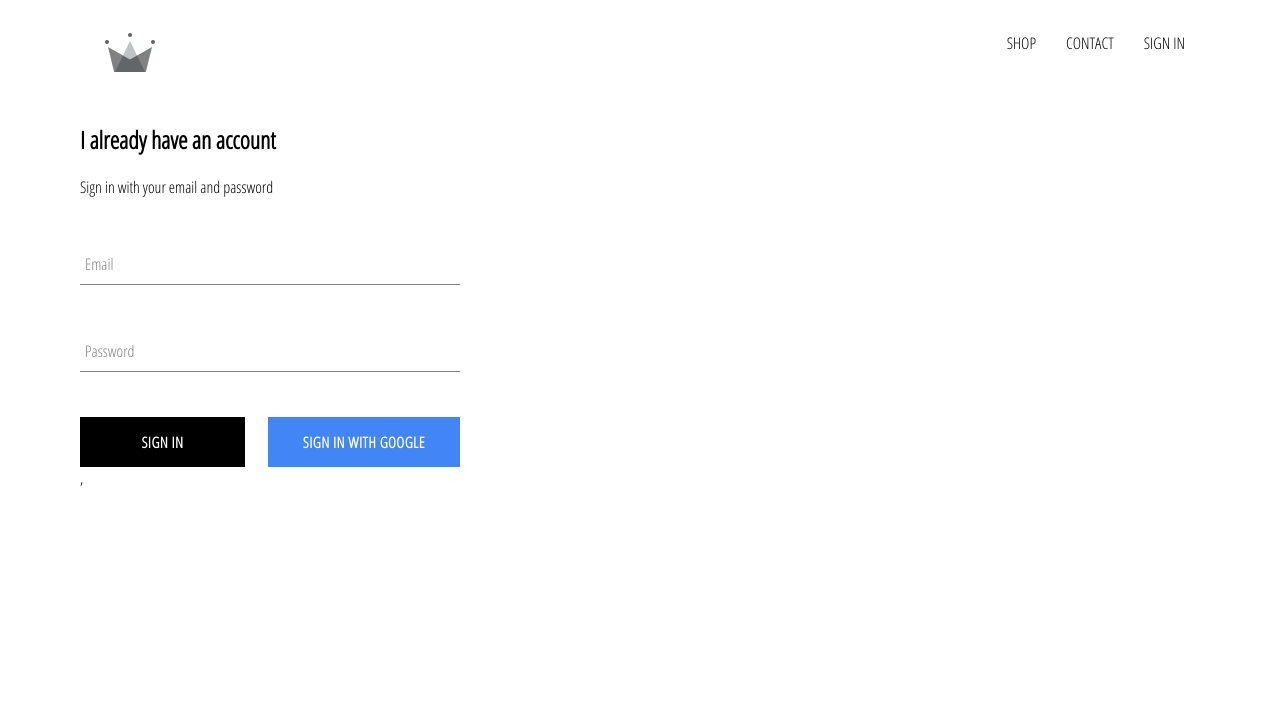
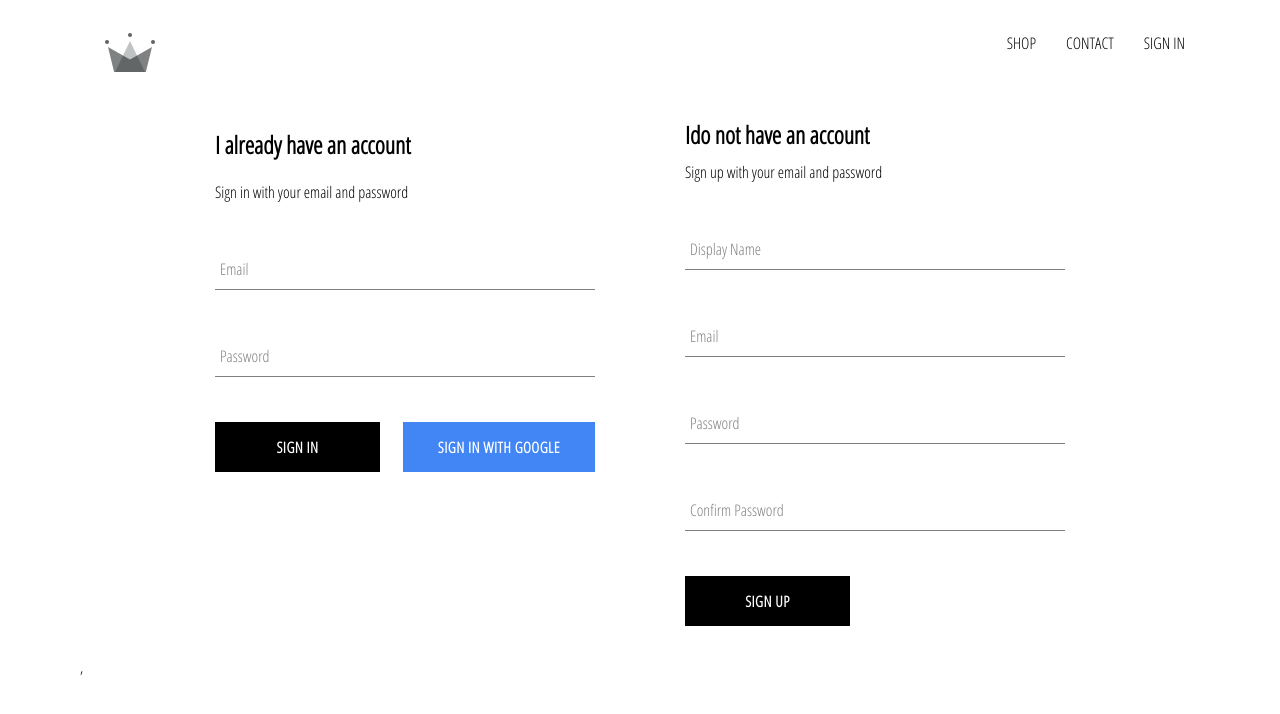
Before and after one commit to Gambit-Play/crwn-clothing, a React (Create React App) app: page /signin in a window 1280 px wide. Shown: the top 714 px of the page. Built offline with nearby package versions, Linux system fonts and the light colour scheme; no server answers.

Commit message:
ability to store users into our firestore database

```diff
--- a/src/App.js
+++ b/src/App.js
@@ -1,30 +1,43 @@
-import React                from 'react';
-import { Route, Switch }    from 'react-router-dom';
+import React from 'react';
+import { Route, Switch } from 'react-router-dom';
 
 import './App.css';
 
-import HomePage             from './pages/hompage/homepage.component';
-import ShopPage             from './pages/shop/shop.component';
-import SignInAndSignUpPage  from './pages/sign-in-and-sign-up/sign-in-and-sign-up.component';
-import Header               from './components/header/header.component';
-import { auth }             from './firebase/firebase.utils';
+import HomePage from './pages/hompage/homepage.component';
+import ShopPage from './pages/shop/shop.component';
+import SignInAndSignUpPage from './pages/sign-in-and-sign-up/sign-in-and-sign-up.component';
+import Header from './components/header/header.component';
+import { auth, createUserProfileDocument } from './firebase/firebase.utils';
 
 class App extends React.Component {
     constructor(props) {
         super(props)
 
         this.state = {
-             currentUser: null
+            currentUser: null
         }
     }
 
     unsubscribeFromAuth = null;
 
     componentDidMount() {
-        this.unsubscribeFromAuth = auth.onAuthStateChanged(user => {
-            this.setState({ currentUser: user });
+        this.unsubscribeFromAuth = auth.onAuthStateChanged(async userAuth => {
+            if (userAuth) {
+                const userRef = await createUserProfileDocument(userAuth);
 
-            console.log(user);
+                userRef.onSnapshot(snapshot => {
+                    this.setState({
+                        currentUser: {
+                            id: snapshot.id,
+                            ...snapshot.data()
+                        }
+                    });
+                    console.log(this.state);
+                });
+
+            } else {
+                this.setState({currentUser: userAuth});
+            }
         });
     }
 
--- /dev/null
+++ b/src/components/sign-up/sign-up.component.jsx
@@ -0,0 +1,100 @@
+import React from 'react';
+import FormInput from '../form-input/form-input.component';
+import CustomButton from '../custom-button/custom-button.component';
+import { auth, createUserProfileDocument } from '../../firebase/firebase.utils';
+
+import './sign-up.styles.scss';
+
+class SignUp extends React.Component {
+    constructor() {
+        super();
+
+        this.state = {
+            displayName: '',
+            email: '',
+            password: '',
+            confirmPassword: ''
+        }
+    }
+
+    handleSubmit = async event => {
+        event.preventDefault();
+
+        const { displayName, email, password, confirmPassword } = this.state;
+
+        if (password !== confirmPassword) {
+            alert("Passwords don't match");
+            return;
+        }
+
+        try {
+            const { user } = await auth.createUserWithEmailAndPassword(email, password);
+
+            await createUserProfileDocument(user, { displayName });
+
+            this.setState({
+                displayName: '',
+                email: '',
+                password: '',
+                confirmPassword: ''
+            });
+
+        } catch (error) {
+            console.log(error);
+        }
+    }
+
+    handleChange = event => {
+        const { name, value } = event.target;
+
+        this.setState({ [name]: value });
+    }
+
+    render() {
+        const { displayName, email, password, confirmPassword } = this.state;
+
+        return (
+            <div className='sign-up'>
+                <h2 className='title'>Ido not have an account</h2>
+                <span>Sign up with your email and password</span>
+                <form className='sign-up-form' onSubmit={this.handleSubmit}>
+                    <FormInput
+                        type='text'
+                        name='displayName'
+                        value={displayName}
+                        onChange={this.handleChange}
+                        label='Display Name'
+                        required
+                    />
+                    <FormInput
+                        type='email'
+                        name='email'
+                        value={email}
+                        onChange={this.handleChange}
+                        label='Email'
+                        required
+                    />
+                    <FormInput
+                        type='password'
+                        name='password'
+                        value={password}
+                        onChange={this.handleChange}
+                        label='Password'
+                        required
+                    />
+                    <FormInput
+                        type='password'
+                        name='confirmPassword'
+                        value={confirmPassword}
+                        onChange={this.handleChange}
+                        label='Confirm Password'
+                        required
+                    />
+                    <CustomButton type='submit'>SIGN UP</CustomButton>
+                </form>
+            </div>
+        );
+    }
+}
+
+export default SignUp;
--- /dev/null
+++ b/src/components/sign-up/sign-up.styles.scss
@@ -0,0 +1,9 @@
+.sign-up {
+    display: flex;
+    flex-direction: column;
+    width: 380px;
+
+    .title {
+      margin: 10px 0;
+    }
+}
--- a/src/firebase/firebase.utils.js
+++ b/src/firebase/firebase.utils.js
@@ -13,6 +13,31 @@
     measurementId: "G-7E2T68SVDH"
 };
 
+export const createUserProfileDocument = async (userAuth, additionalData) => {
+    if (!userAuth) return;
+
+    const userRef = firestore.doc(`users/${userAuth.uid}`);
+    const snapShot = await userRef.get();
+
+    if (!snapShot.exists) {
+        const { displayName, email } = userAuth;
+        const createdAt = new Date();
+
+        try {
+            await userRef.set({
+                displayName,
+                email,
+                createdAt,
+                ...additionalData
+            });
+        } catch (error) {
+            console.log('error creating user', error.message);
+        }
+    }
+
+    return userRef;
+};
+
 firebase.initializeApp(config);
 
 export const auth = firebase.auth();
--- a/src/pages/sign-in-and-sign-up/sign-in-and-sign-up.component.jsx
+++ b/src/pages/sign-in-and-sign-up/sign-in-and-sign-up.component.jsx
@@ -1,12 +1,14 @@
 import React from 'react';
 
+import SignIn from '../../components/sign-in/sign-in.component';
+import SignUp from '../../components/sign-up/sign-up.component';
+
 import './sign-in-and-sign-up.styles.scss';
-
-import SignIn from '../../components/sign-in/sign-in.component'
 
 const SignInAndSignUpPage = () => (
     <div className='sign-in-and-sign-up' >
         <SignIn/>
+        <SignUp/>
     </div>
 );
 
--- a/src/pages/sign-in-and-sign-up/sign-in-and-sign-up.styles.scss
+++ b/src/pages/sign-in-and-sign-up/sign-in-and-sign-up.styles.scss
@@ -0,0 +1,6 @@
+  .sign-in-and-sign-up {
+    width: 850px;
+    display: flex;
+    justify-content: space-between;
+    margin: 30px auto;
+}
```
Lines whose indentation alone changed are shown as unchanged.
